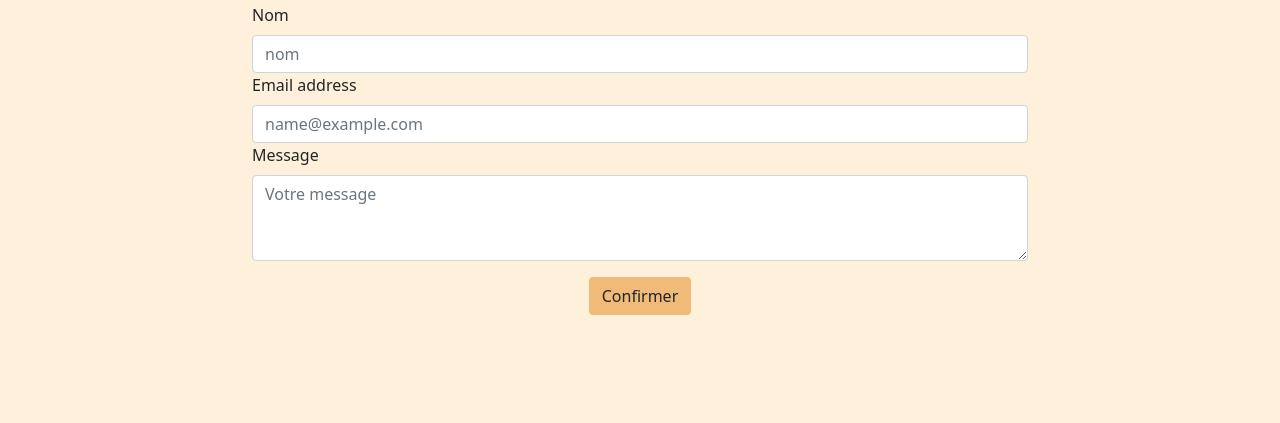
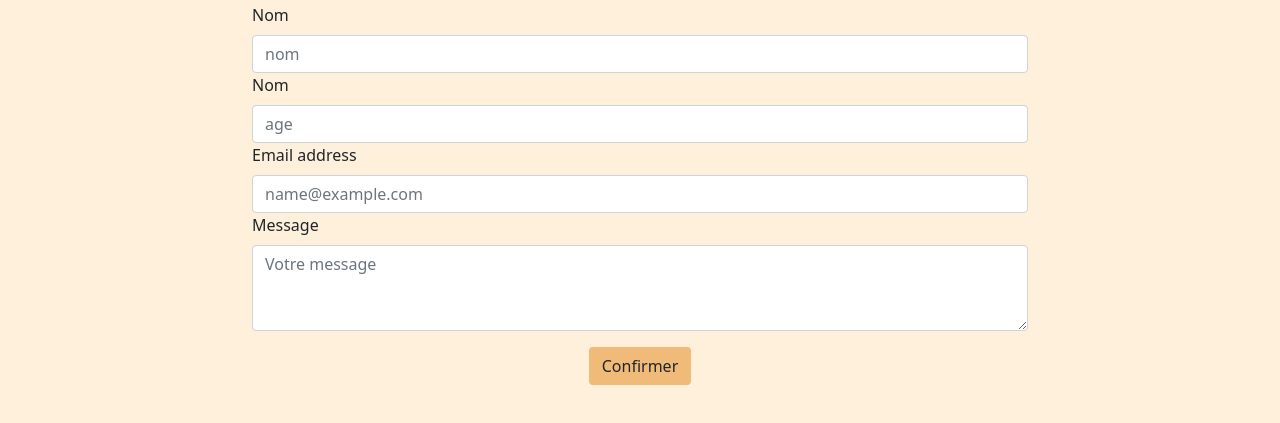
Before and after one commit to JeremyRolland/JeremyRolland.github.io, a plain HTML site: page contact.html in a window 1280 px wide. Shown: the part 109-532 px from the top of the page. Drawn offline with nearby package versions, Linux system fonts and the light colour scheme.

Commit message:
ajout champs age dans le formulaire de contact

```diff
--- a/contact.html
+++ b/contact.html
@@ -29,6 +29,8 @@
         <form method="post" action="https://httpbin.org/post">
           <label for="name" class="form-label">Nom</label>
           <input type="text" class="form-control" id="name" name="name" placeholder="nom" required>
+          <label for="age" class="form-label">Nom</label>
+          <input type="text" class="form-control" id="age" name="age" placeholder="age" required>
           <label for="email" class="form-label">Email address</label>
           <input type="email" class="form-control" id="email" name="email" placeholder="name@example.com" required>
           <label for="message" class="form-label">Message</label>
```
